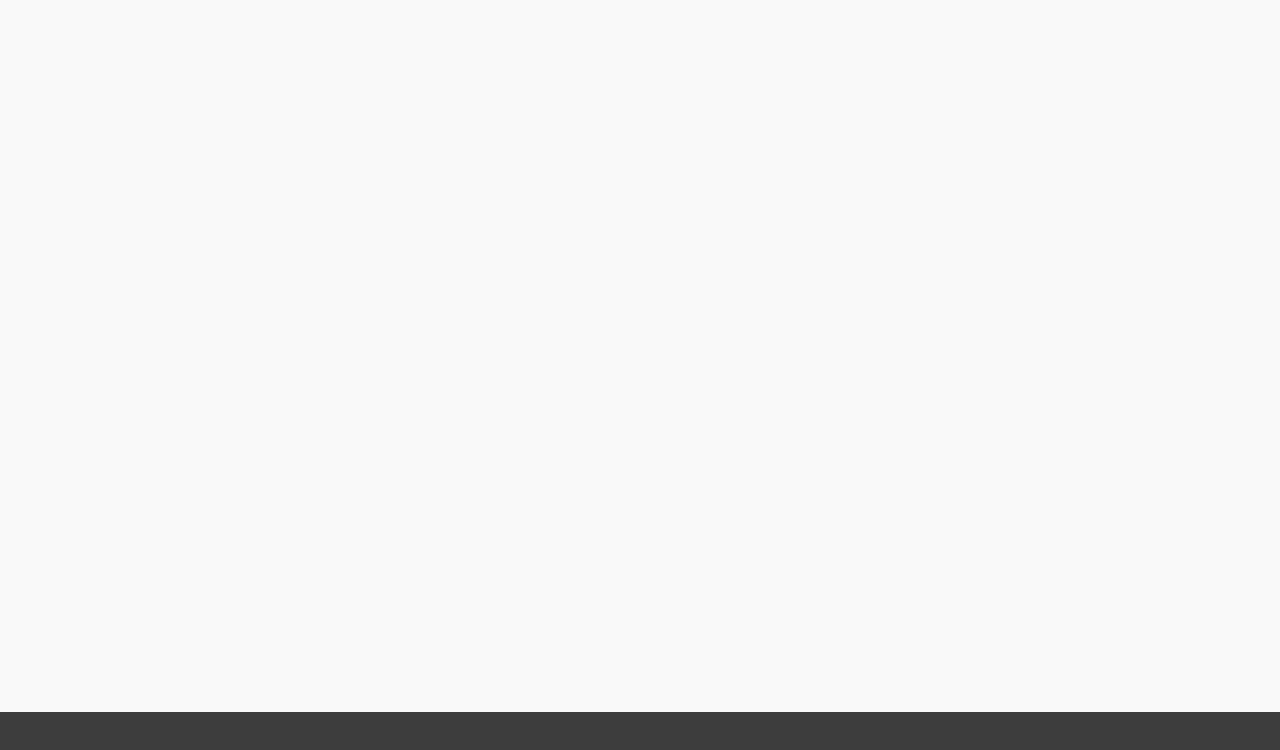
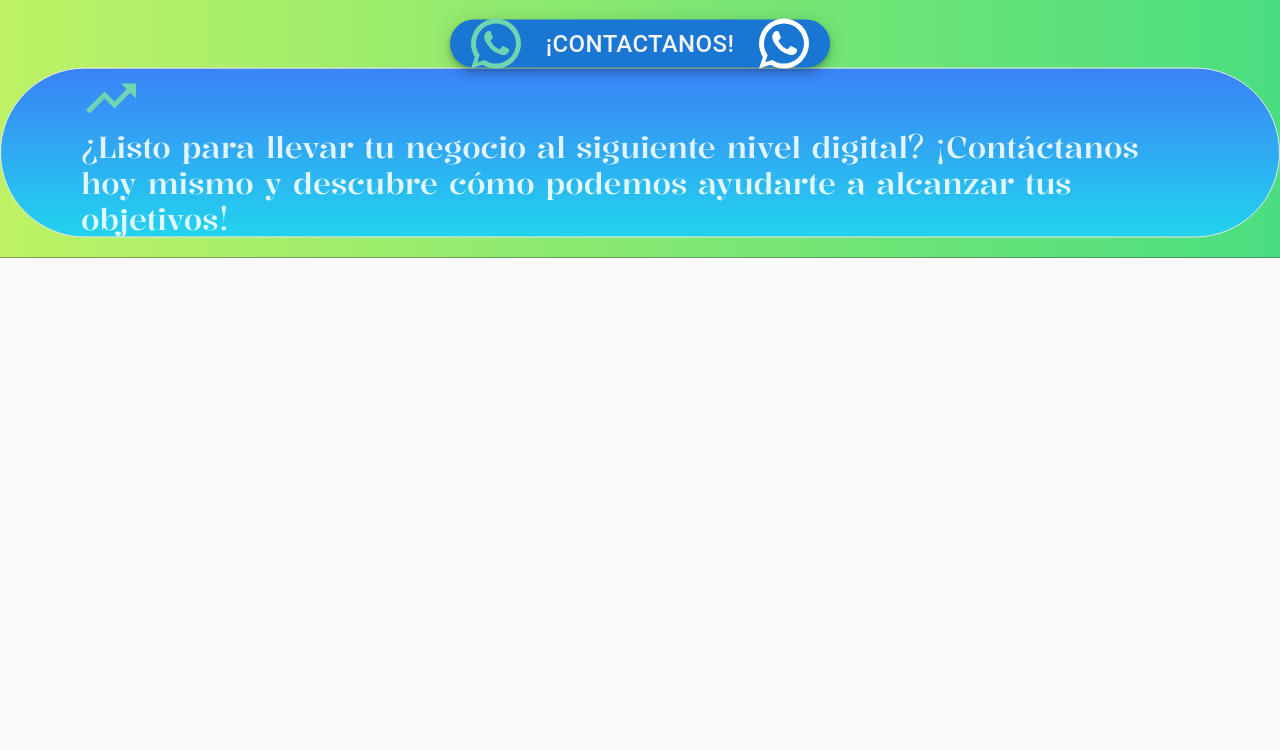
Before and after one commit to manuelcalso/portafolio-juan, a React (Vite) app: page /cotizacion in a window 1280 px wide. Before the commit this address had no page. Shown: the top 750 px of the page. Built offline with nearby package versions, Linux system fonts and the light colour scheme.

Commit message:
D:/Git/cotizacion

```diff
--- a/package.json
+++ b/package.json
@@ -14,6 +14,7 @@
     "@emotion/styled": "^11.11.5",
     "@headlessui/react": "^1.7.17",
     "@heroicons/react": "^2.0.18",
+    "@mui/icons-material": "^5.15.20",
     "@mui/material": "^5.15.20",
     "openai": "^4.51.0",
     "react": "^18.2.0",
--- a/src/Router.jsx
+++ b/src/Router.jsx
@@ -1,11 +1,13 @@
 import { BrowserRouter, Routes, Route } from "react-router-dom";
 import Home from "./components/Home";
+import WhatsAppFAB from "./components/WhatsAppFAB";
 export default function Router() {
   return (
     <>
       <BrowserRouter>
         <Routes>
           <Route path="/" element={<Home />} />
+          <Route path="/cotizacion" element={<WhatsAppFAB />} />
         </Routes>
       </BrowserRouter>
     </>
--- a/src/components/Footer.jsx
+++ b/src/components/Footer.jsx
@@ -1,5 +1,6 @@
 import React from "react";
 import "../index.css";
+
 
 const navigation = {
   main: [{ name: "Contacto", href: "/" }],
@@ -21,6 +22,7 @@ const navigation = {
 };
 
 export default function Footer() {
+
   return (
     <section className="bg-yellow-100">
       <div className="video-background">
@@ -34,6 +36,9 @@ export default function Footer() {
         </video>
         <div />
       </div>
+
+
+
       <div className="px-auto py-2 sm:py-20 lg:px-8">
         <nav
           className=" bg-white slide-in-top rounded-t-md  flex justify-center  shadow-xl"
--- a/src/components/Header.jsx
+++ b/src/components/Header.jsx
@@ -2,6 +2,8 @@ import { useState } from "react";
 import { Dialog } from "@headlessui/react";
 import { Bars3Icon, XMarkIcon } from "@heroicons/react/24/outline";
 import Footer from "./Footer";
+import WhatsAppFAB from "./WhatsAppFAB";
+
 const navigation = [
   { name: "NoFooter.com", href: "https://nofooter.com/#gsc.tab=0" },
   { name: "PlasticBeach.shop", href: "https://plasticbeach.shop/" },
@@ -40,8 +42,7 @@ export default function Header() {
                     <span>l</span>
                     <span>i</span>
                     <span>s</span>
-                    <span>h</span>
-                    {' '}
+                    <span>h</span>{" "}
                   </p>
                 ) : (
                   item.name
--- a/src/components/Home.jsx
+++ b/src/components/Home.jsx
@@ -2,10 +2,25 @@ import React from "react";
 import Header from "./Header";
 import Footer from "./Footer";
 import Blog from "./Blog";
+import WhatsAppFAB from "./WhatsAppFAB";
+import Fab from "@mui/material/Fab";
+import WhatsAppIcon from "@mui/icons-material/WhatsApp";
+
 export default function Home() {
+  const phoneNumber = "525544475622"; // Reemplaza con tu número de teléfono
+
+  const handleClick = () => {
+    const url = `https://wa.me/${phoneNumber}`;
+    window.open(url, "_blank");
+  };
   return (
     <>
       <Header />
+      <div className="fixed bottom-4 right-4 z-50">
+        <Fab color="primary" aria-label="whatsapp" onClick={handleClick}>
+          <WhatsAppIcon />
+        </Fab>
+      </div>
       <Blog />
       <Footer />{" "}
     </>
--- /dev/null
+++ b/src/components/WhatsAppFAB.jsx
@@ -0,0 +1,39 @@
+import React from "react";
+import Fab from "@mui/material/Fab";
+import WhatsAppIcon from "@mui/icons-material/WhatsApp";
+import NavigationIcon from "@mui/icons-material/WhatsApp";
+
+import TrendingUpIcon from "@mui/icons-material/TrendingUp";
+
+function WhatsAppFAB() {
+  const phoneNumber = "525544475622"; // Reemplaza con tu número de teléfono
+
+  const handleClick = () => {
+    const url = `https://wa.me/${phoneNumber}`;
+    window.open(url, "_blank");
+  };
+
+  return (
+    <>
+      <div className=" flex flex-col justify-center items-center p-auto pt-5 pb-5 bg-gradient-to-r from-lime-300 to-green-400 bounce">
+        <Fab variant="extended" color="primary" onClick={handleClick}>
+          <NavigationIcon sx={{ fontSize: 60, color: "#6FD4B0" }} />
+          <h1 className="m-5 text-2xl">
+            <span className="text-gray-100">¡Contactanos!</span>
+          </h1>
+          <WhatsAppIcon sx={{ fontSize: 60 }} />
+        </Fab>
+        <div className="px-20 border rounded-full bg-gradient-to-t from-cyan-400 to-blue-500 kalnia-medium ">
+          <TrendingUpIcon sx={{ fontSize: 60, color: "#6FD4B0" }} />
+          <p className="text-3xl  justify-start">
+            ¿Listo para llevar tu negocio al siguiente nivel digital?
+            ¡Contáctanos hoy mismo y descubre cómo podemos ayudarte a alcanzar
+            tus objetivos!
+          </p>
+        </div>
+      </div>
+    </>
+  );
+}
+
+export default WhatsAppFAB;
--- /dev/null
+++ b/src/components/modal/Modal.jsx
@@ -0,0 +1,24 @@
+import React, { useState } from 'react';
+import WhatsAppFAB from '../WhatsAppFAB';
+
+
+const Modal = () => {
+    const [isOpen, setIsOpen] = useState(false);
+
+    const toggleModal = () => setIsOpen(!isOpen);
+
+    return (
+        <>
+            <button onClick={toggleModal}>Toggle Modal</button>
+            {isOpen && (
+                <div style={{ position: 'fixed', top: '50%', left: '50%', transform: 'translate(-50%, -50%)', backgroundColor: 'white', padding: '20px', zIndex: 1000 }}>
+                    <button onClick={toggleModal}>Close</button>
+                    <WhatsApp />
+                </div>
+            )}
+            {isOpen && <div style={{ position: 'fixed', top: 0, left: 0, right: 0, bottom: 0, backgroundColor: 'rgba(0, 0, 0, 0.5)', zIndex: 999 }} onClick={toggleModal}></div>}
+        </>
+    );
+};
+
+export default Modal;
```
Also changed, not shown: 1 other file (tests, documents, lock files or other folders).
